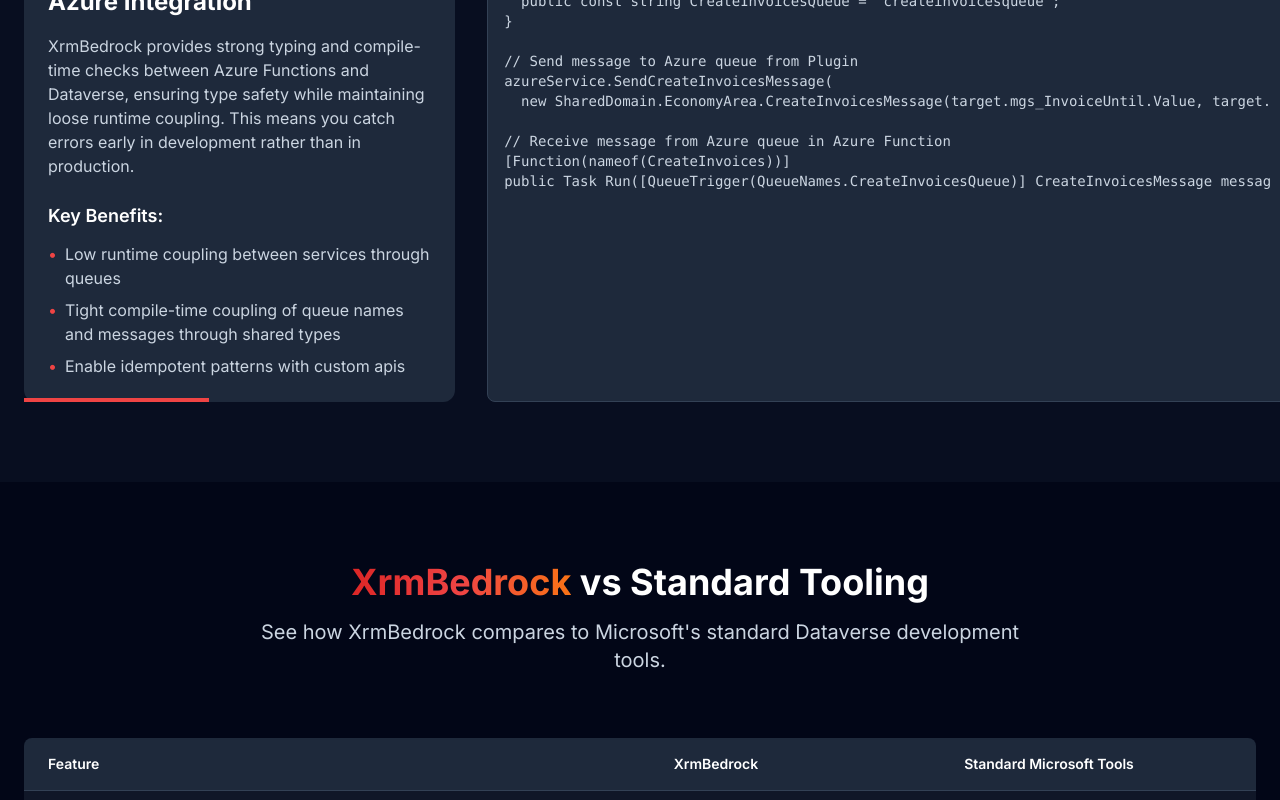
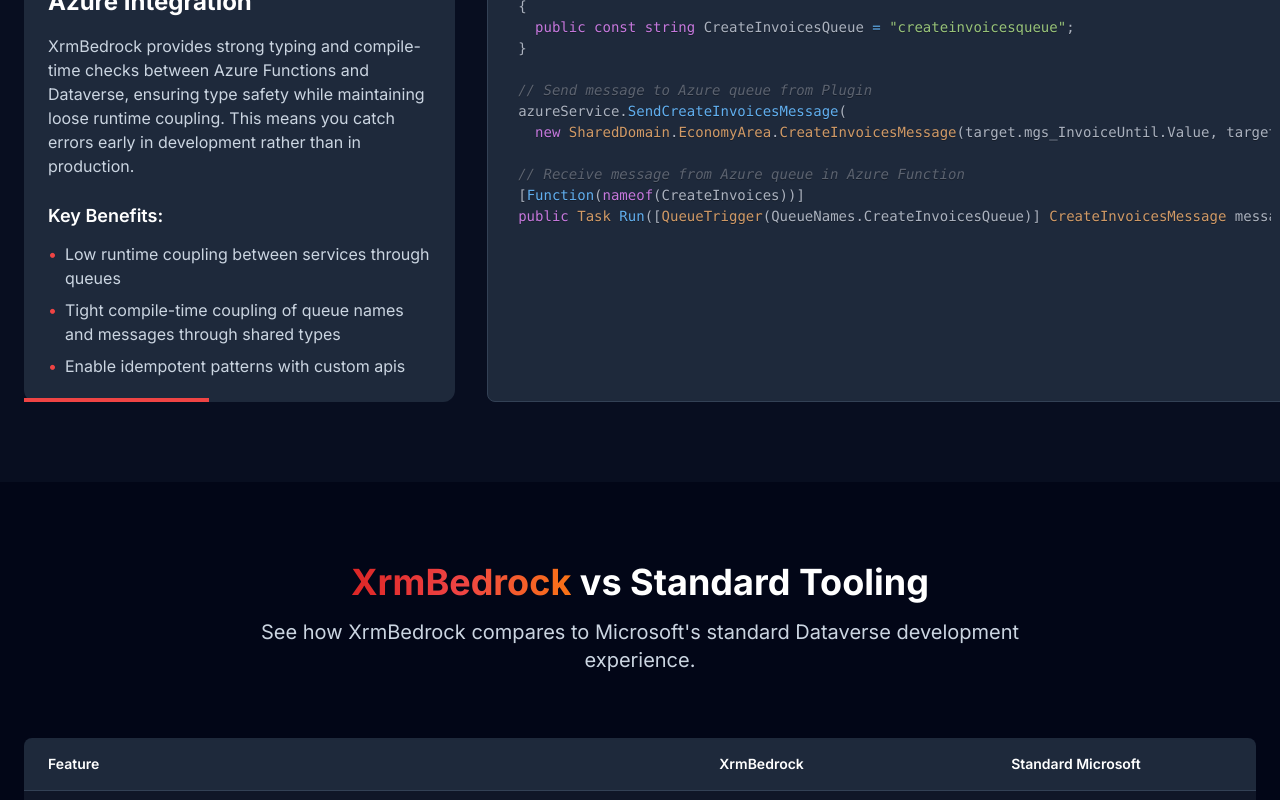
Before and after one commit to magesoe/xrmdev, a React (Vite) app: page / in a window 1280 px wide. Shown: the part 2100-2900 px from the top of the page. Built offline with nearby package versions, Linux system fonts and the light colour scheme.

Commit message:
Added syntax highlighting

```diff
--- a/package.json
+++ b/package.json
@@ -16,12 +16,14 @@
     "react": "^18.3.1",
     "react-dom": "^18.3.1",
     "react-helmet-async": "^2.0.4",
-    "react-intersection-observer": "^9.8.1"
+    "react-intersection-observer": "^9.8.1",
+    "react-syntax-highlighter": "^15.6.1"
   },
   "devDependencies": {
     "@eslint/js": "^9.9.1",
     "@types/react": "^18.3.5",
     "@types/react-dom": "^18.3.0",
+    "@types/react-syntax-highlighter": "^15.5.13",
     "@vitejs/plugin-react": "^4.3.1",
     "autoprefixer": "^10.4.18",
     "eslint": "^9.9.1",
--- a/src/App.tsx
+++ b/src/App.tsx
@@ -12,7 +12,7 @@
   return (
     <>
       <Helmet>
-        <title>XrmBedrock - Professional Dataverse Development Toolkit</title>
+        <title>XrmBedrock - Professional Dataverse Development Framework</title>
         <meta name="description" content="XrmBedrock provides professional developers with powerful tools and streamlined workflows that go beyond Microsoft's standard offerings for Dataverse development." />
         <meta name="keywords" content="XrmBedrock, Dataverse, Microsoft Dynamics 365, CRM development, Power Platform, Developer tools" />
         <link rel="canonical" href="https://xrmbedrock.com" />
--- a/src/components/Benefits.tsx
+++ b/src/components/Benefits.tsx
@@ -8,6 +8,22 @@
   FileCode,
   RefreshCw
 } from 'lucide-react';
+import { Prism as SyntaxHighlighter } from 'react-syntax-highlighter';
+import { oneDark } from 'react-syntax-highlighter/dist/esm/styles/prism';
+
+// Customize the oneDark theme with a solid black background
+const customOneDark = {
+  ...oneDark,
+  'pre[class*="language-"]': {
+    ...oneDark['pre[class*="language-"]'],
+    background: 'var(--tw-prose-pre-code);',
+  },
+  'code[class*="language-"]': {
+      ...oneDark['code[class*="language-"]'],
+      background: 'var(--tw-prose-pre-code);',
+    },
+};
+
 
 const codeExamples = [
   {
@@ -19,6 +35,7 @@
       'Tight compile-time coupling of queue names and messages through shared types',
       'Enable idempotent patterns with custom apis'
     ],
+    language: 'csharp',
     code: `// Shared types for Azure and Dataverse
 public record CreateInvoicesMessage(DateTime End, Guid InvoiceCollectionId);
 
@@ -44,6 +61,7 @@
       'Clean architecture principles',
       'Separation of concerns'
     ],
+    language: 'csharp',
     code: `// Plugin using dependency injection
 public class TransactionService : ITransactionService
 {
@@ -83,7 +101,9 @@
       'Integrated testing of cross-service flows',
       'Fast feedback loop for development'
     ],
+    language: 'csharp',
     code: `// Integration test with local Dataverse and Azure emulation
+
 // Create an invoice collection using the producer with default values
 var invoiceCollection = Producer.ProduceValidInvoiceCollection(null);
 
@@ -111,6 +131,7 @@
       'Automated web resource deployment',
       'Version-controlled configuration'
     ],
+    language: 'csharp',
     code: `// Plugin Registration
 public class InvoiceCollectionStatusChange : Plugin
 {
@@ -152,14 +173,13 @@
       'Intellisense for Dataverse web resources',
       'Type safe queries and operations'
     ],
+    language: 'typescript',
     code: `// Form specific types
-namespace subscription {
-  let formContext: Form.mgs_subscription.Main.Information;
+let formContext: Form.mgs_subscription.Main.Information;
 
-  export function onLoad(context: Xrm.ExecutionContext<any, any>) {
-    formContext = context.getFormContext() as Form.mgs_subscription.Main.Information;
-    ...
-  }
+export function onLoad(context: Xrm.ExecutionContext<any, any>) {
+  formContext = context.getFormContext() as Form.mgs_subscription.Main.Information;
+  ...
 }
 
 // Typesafe queries
@@ -282,13 +302,16 @@
                 <div className="code-dot bg-red-500"></div>
                 <div className="code-dot bg-yellow-500"></div>
                 <div className="code-dot bg-green-500"></div>
-                <span className="ml-2 text-sm text-slate-300">Example.cs</span>
+                <span className="ml-2 text-sm text-slate-300">{codeExamples[selectedExample].title}.cs</span>
               </div>
               <div className="code-content">
                 <pre className="overflow-x-auto">
-                  <code className="text-sm font-mono text-slate-300 whitespace-pre">
+                  <SyntaxHighlighter
+                    style={customOneDark}
+                    language={codeExamples[selectedExample].language}
+                  >
                     {codeExamples[selectedExample].code}
-                  </code>
+                  </SyntaxHighlighter>
                 </pre>
               </div>
             </motion.div>
--- a/src/components/Comparison.tsx
+++ b/src/components/Comparison.tsx
@@ -72,7 +72,7 @@
             <span className="gradient-text">XrmBedrock</span> vs Standard Tooling
           </h2>
           <p className="text-xl text-slate-300">
-            See how XrmBedrock compares to Microsoft's standard Dataverse development tools.
+            See how XrmBedrock compares to Microsoft's standard Dataverse development experience.
           </p>
         </motion.div>
 
@@ -87,7 +87,7 @@
                   XrmBedrock
                 </th>
                 <th scope="col" className="px-6 py-4 text-center text-sm font-semibold text-white">
-                  Standard Microsoft Tools
+                  Standard Microsoft
                 </th>
               </tr>
             </thead>
```
Also changed, not shown: 1 other file (tests, documents, lock files or other folders).
